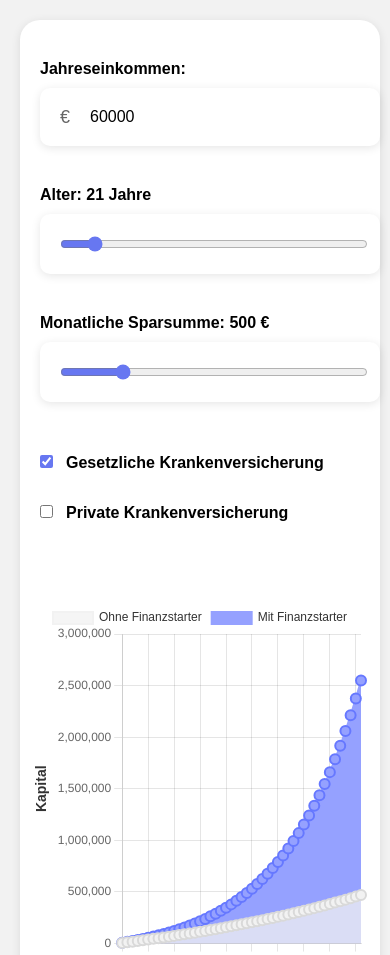
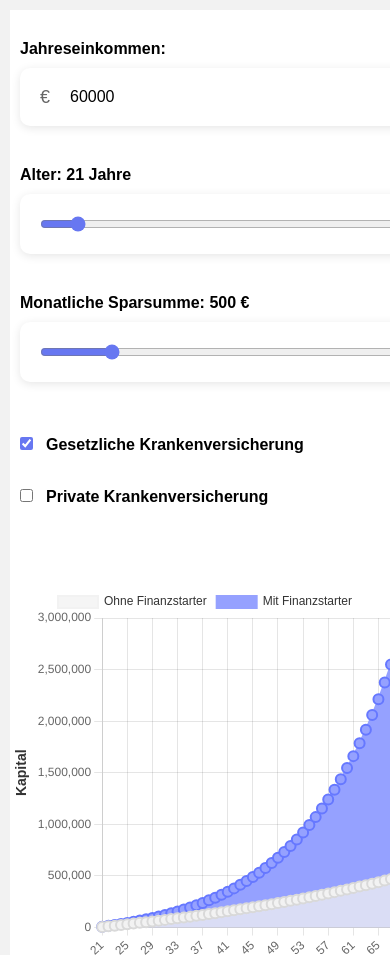
Before and after one commit to EinMario/finanzcheck, a plain HTML site: page index.html in a window 390 px wide. Shown: the top 955 px of the page. Drawn offline with nearby package versions, Linux system fonts and the light colour scheme.

Commit message:
mobile layout + border

```diff
--- a/index.html
+++ b/index.html
@@ -8,12 +8,10 @@
     <script src="https://cdn.jsdelivr.net/npm/chart.js"></script>
     <style>
         body {
-            font-family: Arial, sans-serif;
+            font-family: Arial, albert-sans;
             background-color: #f2f2f2;
             margin: 0;
             padding: 0;
-            border: none;
-            box-shadow: none;
         }
 
         .container {
@@ -21,20 +19,12 @@
             flex-direction: row;
             justify-content: space-between;
             flex-wrap: nowrap;
-            padding: 10px;
             background-color: #ffffff;
-            border-radius: 20px;
-            margin: 10px;
-            margin-right: 20px;
-            box-shadow: 0 2px 10px rgba(0, 0, 0, 0.1);
         }
 
         .box {
             width: 48%;
             background-color: #ffffff;
-            border: none;
-            border-radius: 20px;
-            box-shadow: none;
             display: flex;
             flex-direction: column;
         }
```
